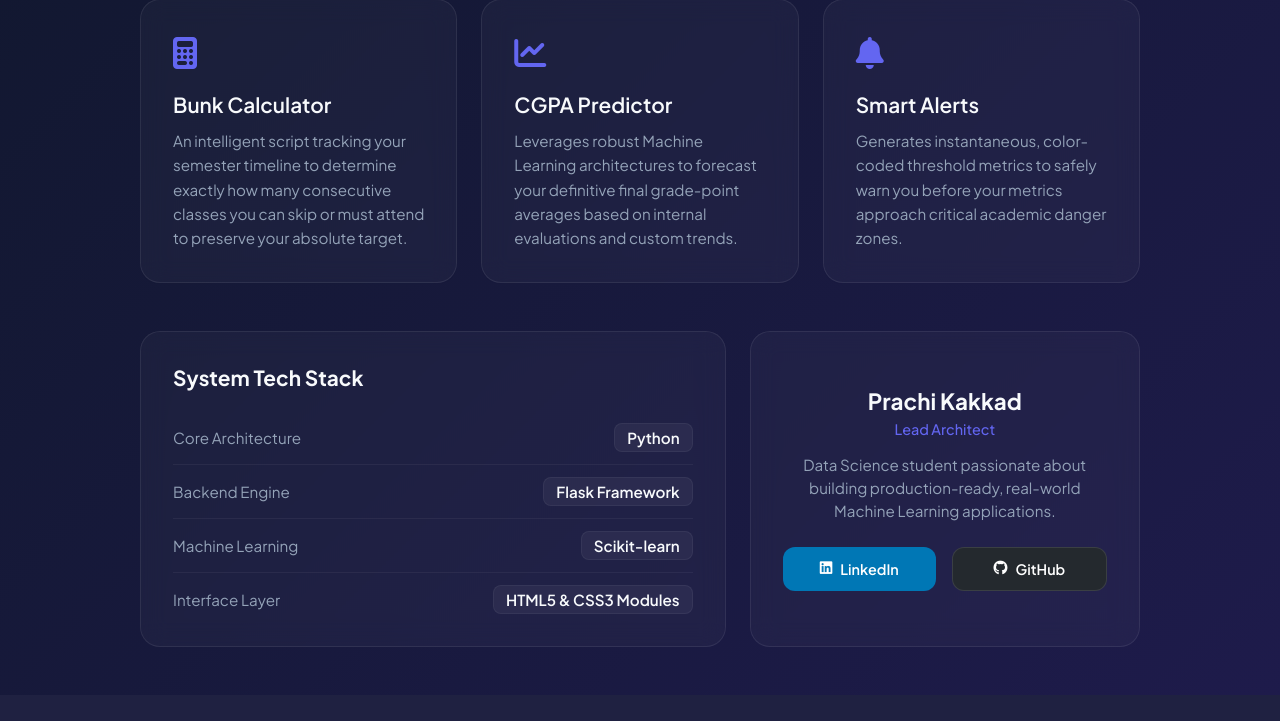
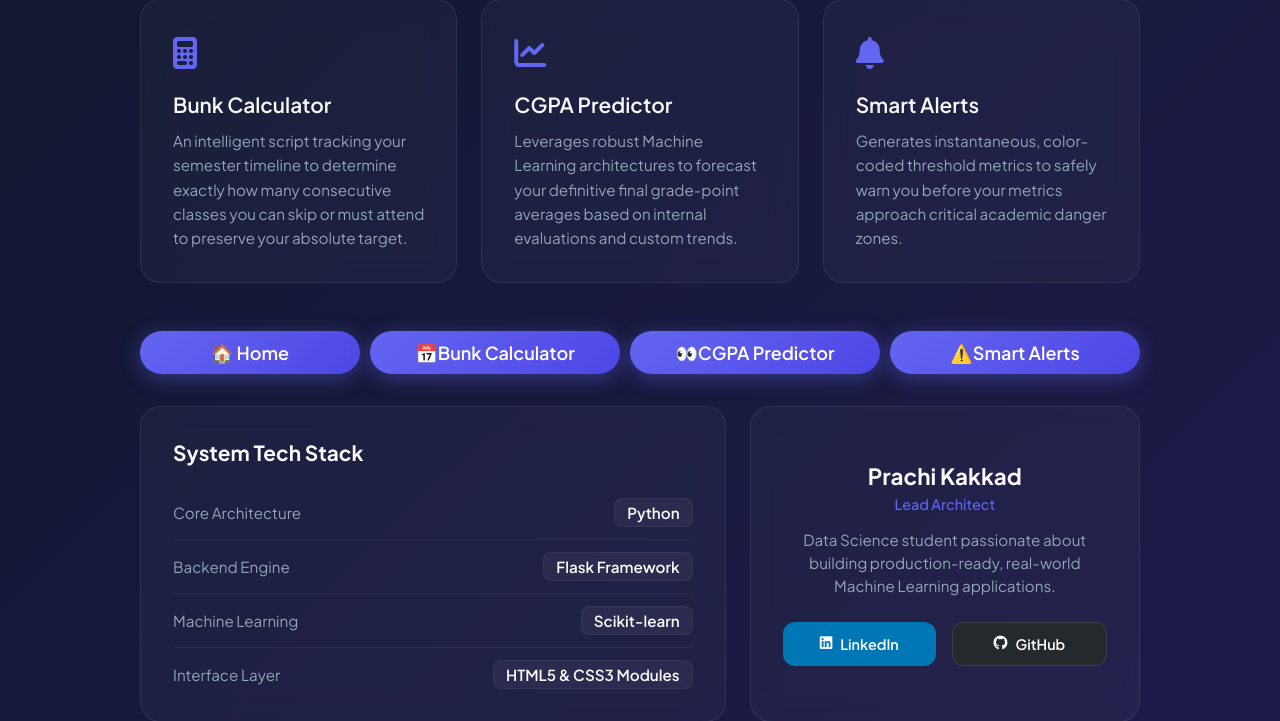
Before and after one commit to prachikakkad/BunkBuddy, a Flask app: page /get-started in a window 1280 px wide. Shown: the part 533-1254 px from the top of the page. Before the commit the page ends 1180 px from the top, so only its background shows below. Run offline with Flask 2, Linux system fonts and the light colour scheme.

Commit message:
updated about page

```diff
--- a/static/get-started.css
+++ b/static/get-started.css
@@ -29,10 +29,48 @@ body {
     align-items: center;
 }
 
+.cta-btn {
+    background: linear-gradient(135deg, var(--accent-primary), #4f46e5);
+    color: white;
+    padding: 0.8rem 2.5rem;
+    font-size: 1.1rem;
+    font-weight: 600;
+    border: none;
+    border-radius: 50px;
+    cursor: pointer;
+    transition: transform 0.2s ease, box-shadow 0.2s ease;
+    text-decoration: none;
+    box-shadow: 0 4px 20px rgba(99, 102, 241, 0.4);
+    font-size: 18px;
+    padding: 10px 15px;
+
+}
+
+.cta-btn:hover {
+    transform: translateY(-2px);
+    box-shadow: 0 6px 25px rgba(99, 102, 241, 0.6);
+}
+
 .container {
     max-width: 1000px;
     width: 100%;
 }
+
+.buttons-container {
+    display: flex;
+    flex-wrap: wrap;
+    justify-content: center;
+    gap: 10px;
+    width: 100%;
+    margin: 2rem 0;
+}
+.buttons-container a{
+    flex: 1 1 auto;
+    min-width: 140px;
+    max-width: 250px;
+    text-align: center;
+}
+
 
 /* --- SECTION 1: ABOUT --- */
 .hero-section {
@@ -52,6 +90,7 @@ body {
     margin-bottom: 1rem;
     background: linear-gradient(to right, #fff, #818cf8);
     -webkit-background-clip: text;
+    background-clip: text;
     -webkit-text-fill-color: transparent;
 }
 
--- a/templates/get-started.html
+++ b/templates/get-started.html
@@ -9,6 +9,7 @@
         rel="stylesheet">
     <link rel="stylesheet" href="https://cdnjs.cloudflare.com/ajax/libs/font-awesome/6.4.0/css/all.min.css">
     <link rel="stylesheet" href="{{ url_for('static', filename='get-started.css') }}">
+    <!-- <link rel="stylesheet" href="{{ url_for('static', filename='index.css') }}"> -->
 </head>
 
 <body>
@@ -48,6 +49,16 @@
                     approach critical academic danger zones.</p>
             </div>
         </section>
+<div class="buttons-container">
+                <a href="/" class="cta-btn" style="text-decoration: none; display: inline-block; text-align: center; margin-top: 2rem; display: block;
+margin: auto;">🏠 Home</a>
+                <a href="/bunk-calculator" class="cta-btn" style="text-decoration: none; display: inline-block; text-align: center; margin-top: 2rem; display: block;
+margin: auto;">📅Bunk Calculator</a>
+                <a href="/cgpa-predictor" class="cta-btn" style="text-decoration: none; display: inline-block; text-align: center; margin-top: 2rem; display: block;
+margin: auto;">👀CGPA Predictor</a>
+                <a href="/smart-alerts" class="cta-btn" style="text-decoration: none; display: inline-block; text-align: center; margin-top: 2rem; display: block;
+margin: auto;">⚠️Smart Alerts</a>
+            </div>
 
         <div class="lower-grid">
 
@@ -91,9 +102,7 @@
             </section>
 
         </div>
-
     </div>
-
 </body>
 
 </html>
```
